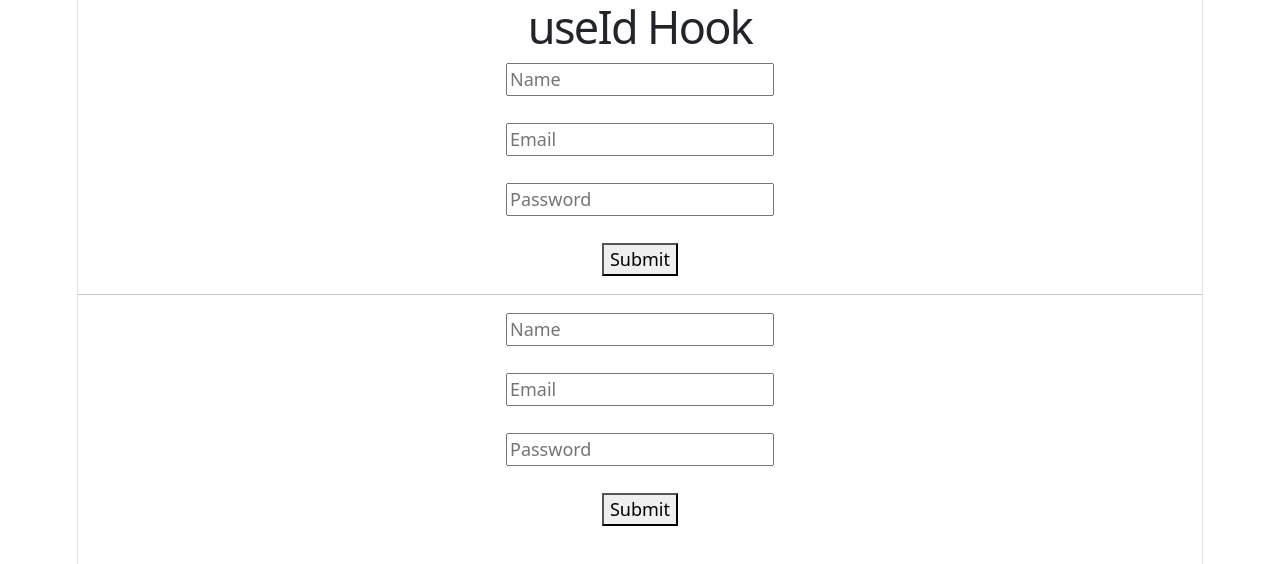
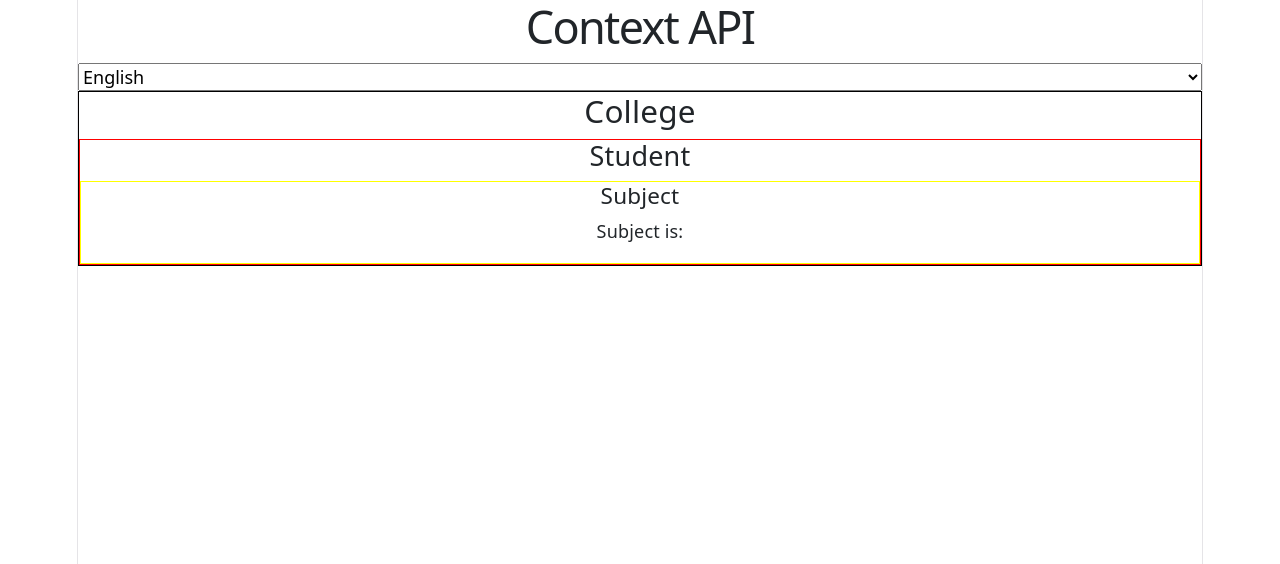
Before and after one commit to its-rahulrana/react-codestepbystep, a React (Vite) app: page / in a window 1280 px wide. Shown: the top 564 px of the page. Built offline with nearby package versions, Linux system fonts and the light colour scheme.

Commit message:
Code 38 Context API

```diff
--- a/src/App.jsx
+++ b/src/App.jsx
@@ -1,32 +1,24 @@
-import { useId } from "react";
+import { useState } from "react";
+import College from "./College";
+import { SubjectContext } from "./ContextData";
 
 const App = () => {
+  const [sub, setSub] = useState();
+
   return (
     <>
-      <h1>useId Hook</h1>
-      <UserForm/>
-      <hr/>
-      <UserForm/>
+      <h1>Context API</h1>
+      <select defaultValue="Select Options" onChange={e => setSub(e.target.value)}>
+        <option value="English">English</option>
+        <option value="Hindi">Hindi</option>
+        <option value="Mathematics">Mathematics</option>
+        <option value="Science">Science</option>
+      </select>
+      <SubjectContext.Provider value={sub}>
+        <College/>
+      </SubjectContext.Provider>
     </>
   )
 }
 
 export default App;
-
-const UserForm = () => {
-  const userId = useId();
-  return(
-    <form>
-      <input type="text" id={userId+"name"} placeholder="Name"/>
-      <br/>
-      <br/>
-      <input type="email" id={userId+"email"} placeholder="Email"/>
-      <br/>
-      <br/>
-      <input type="password" id={userId+"pass"} placeholder="Password"/>
-      <br/>
-      <br/>
-      <button>Submit</button>
-    </form>
-  )
-}
--- /dev/null
+++ b/src/College.jsx
@@ -0,0 +1,12 @@
+import Student from "./Student";
+
+const College = () => {
+    return (
+        <div style={{border: "1px solid black"}}>
+            <h3>College</h3>
+            <Student/>
+        </div>
+    )
+}
+
+export default College;
--- /dev/null
+++ b/src/ContextData.jsx
@@ -0,0 +1,3 @@
+import { createContext } from "react";
+
+export const SubjectContext = createContext("Math");
--- /dev/null
+++ b/src/Student.jsx
@@ -0,0 +1,12 @@
+import Subject from "./Subject";
+
+const Student = () => {
+    return(
+        <div style={{border: "1px solid red"}}>
+            <h4>Student</h4>
+            <Subject/>
+        </div>
+    )
+}
+
+export default Student;
--- /dev/null
+++ b/src/Subject.jsx
@@ -0,0 +1,14 @@
+import { useContext } from "react";
+import { SubjectContext } from "./ContextData";
+
+    const Subject = () => {
+        const subject = useContext(SubjectContext)
+        return(
+            <div style={{border: "1px solid yellow"}}>
+                <h5>Subject</h5>
+                <p>Subject is: {subject}</p>
+            </div>
+        )
+    }
+
+    export default Subject;
```
